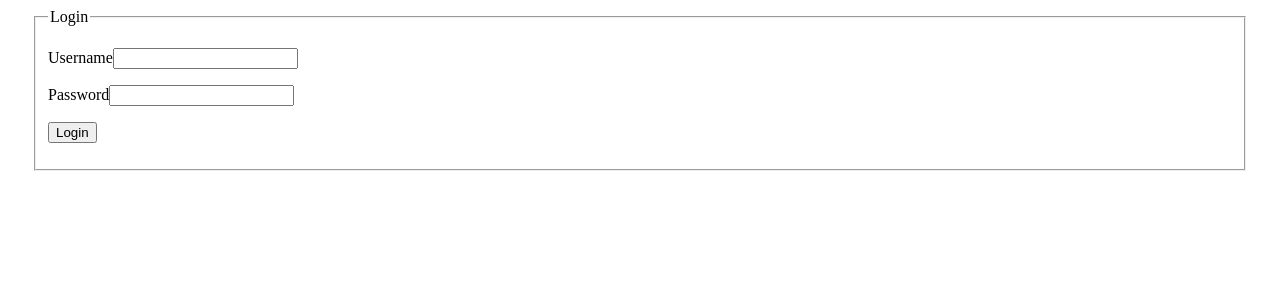
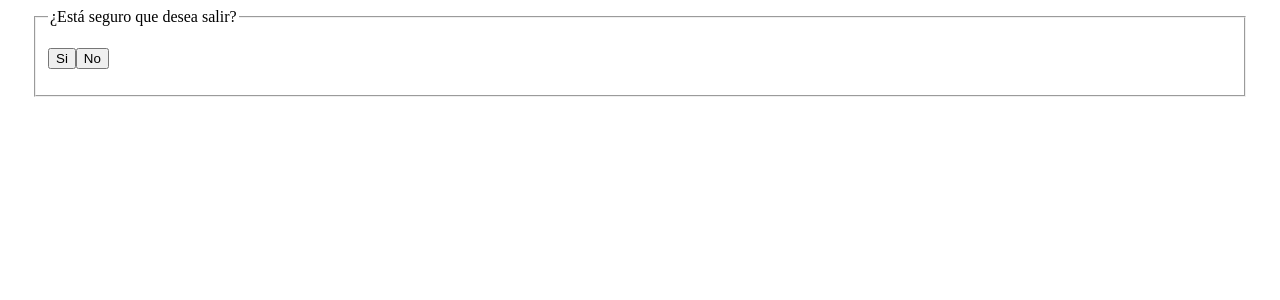
Before and after one commit to nachoyegro/seguimiento-academico-front, a React (Create React App) app: page /logout in a window 1280 px wide. Before the commit this address led to /login. Shown: the top 300 px of the page. Built offline with nearby package versions, Linux system fonts and the light colour scheme.

Commit message:
Logout y protected route

```diff
--- a/src/components/AuthenticationRequired.js
+++ /dev/null
@@ -1,26 +0,0 @@
-import React, { Component } from 'react';
-import { getJWT } from '../helpers/jwt';
-import { withRouter } from 'react-router-dom';
-
-class AuthenticationRequired extends Component {
-
-    componentDidMount(){
-      /*
-        Traigo el token del localStorage
-        En caso de no existir, redirecciono al login
-      */
-      const jwt = getJWT();
-      if(!jwt){
-          this.props.history.push('/login');
-      }
-    }
-
-    render(){
-        return(
-            <div>{this.props.children}</div>
-        )
-    }
-
-}
-
-export default withRouter(AuthenticationRequired);
--- /dev/null
+++ b/src/helpers/auth.js
@@ -0,0 +1,6 @@
+import { getJWT } from './jwt';
+
+export const isAuthenticated = () => {
+    const jwt = getJWT();
+    return jwt !== undefined;
+}
--- a/src/pages/Estadisticas.js
+++ b/src/pages/Estadisticas.js
@@ -11,7 +11,9 @@ class Estadisticas extends Component {
     }
 
     render() {
-        return <GraficoDeBarras titulo={'Estadisticas basicas de materia X'} url={`${process.env.REACT_APP_ESTADISTICAS_URL}/carreras/${this.state.carrera}/materias/${this.state.materia}/basicos`}/>
+        return <div>
+                <GraficoDeBarras titulo={'Estadisticas basicas de materia X'} url={`${process.env.REACT_APP_ESTADISTICAS_URL}/carreras/${this.state.carrera}/materias/${this.state.materia}/basicos`}/>
+                </div>
     }
 }
 
--- /dev/null
+++ b/src/pages/Logout.js
@@ -0,0 +1,27 @@
+import React, {Component} from "react";
+
+class Logout extends Component {
+
+  logout = e => {
+      localStorage.removeItem('jwt');
+      this.props.history.push('/login');
+  }
+
+  cancel = e => {
+    this.props.history.push('/estadisticas');
+  }
+
+  render() {
+    return (
+        <fieldset>
+          <legend>¿Está seguro que desea salir?</legend>
+          <p>
+            <button onClick={ e => this.logout(e) }>Si</button>
+            <button onClick={ e => this.cancel(e) }>No</button>
+          </p>
+        </fieldset>
+    )
+  }
+}
+
+export default Logout;
--- /dev/null
+++ b/src/utils/ProtectedRoute.js
@@ -0,0 +1,19 @@
+import React from 'react';
+import { Route, Redirect } from 'react-router-dom';
+import { isAuthenticated } from '../helpers/auth';
+
+export const ProtectedRoute = ({ component: Component, ...rest }) => {
+    return (
+        <Route {...rest}
+                render={ props => {
+                    if(isAuthenticated()){
+                        return <Component {...props}/>
+                    }
+                    else{
+                        return (<Redirect to={{pathname: "/login"}}/>);
+                    }
+                }}
+        />
+
+    )
+}
--- a/src/utils/Router.js
+++ b/src/utils/Router.js
@@ -2,17 +2,17 @@ import React from 'react';
 import { BrowserRouter, Route, Switch } from 'react-router-dom';
 import Estadisticas from '../pages/Estadisticas';
 import Login from '../pages/Login';
-import AuthenticationRequired from '../components/AuthenticationRequired';
+import Logout from '../pages/Logout';
 import BaseContainer from '../containers/BaseContainer'
+import { ProtectedRoute } from './ProtectedRoute';
 
 const Router = () => (
     <BrowserRouter>
         <Switch>
           <BaseContainer>
             <Route exact path="/login" component={Login}/>
-            <AuthenticationRequired>
-                <Route exact path="/estadisticas" component={Estadisticas}/>
-            </AuthenticationRequired>
+            <ProtectedRoute exact path="/estadisticas" component={Estadisticas}/>
+            <ProtectedRoute exact path="/logout" component={Logout}/>
           </BaseContainer>
         </Switch>
     </BrowserRouter>
```
